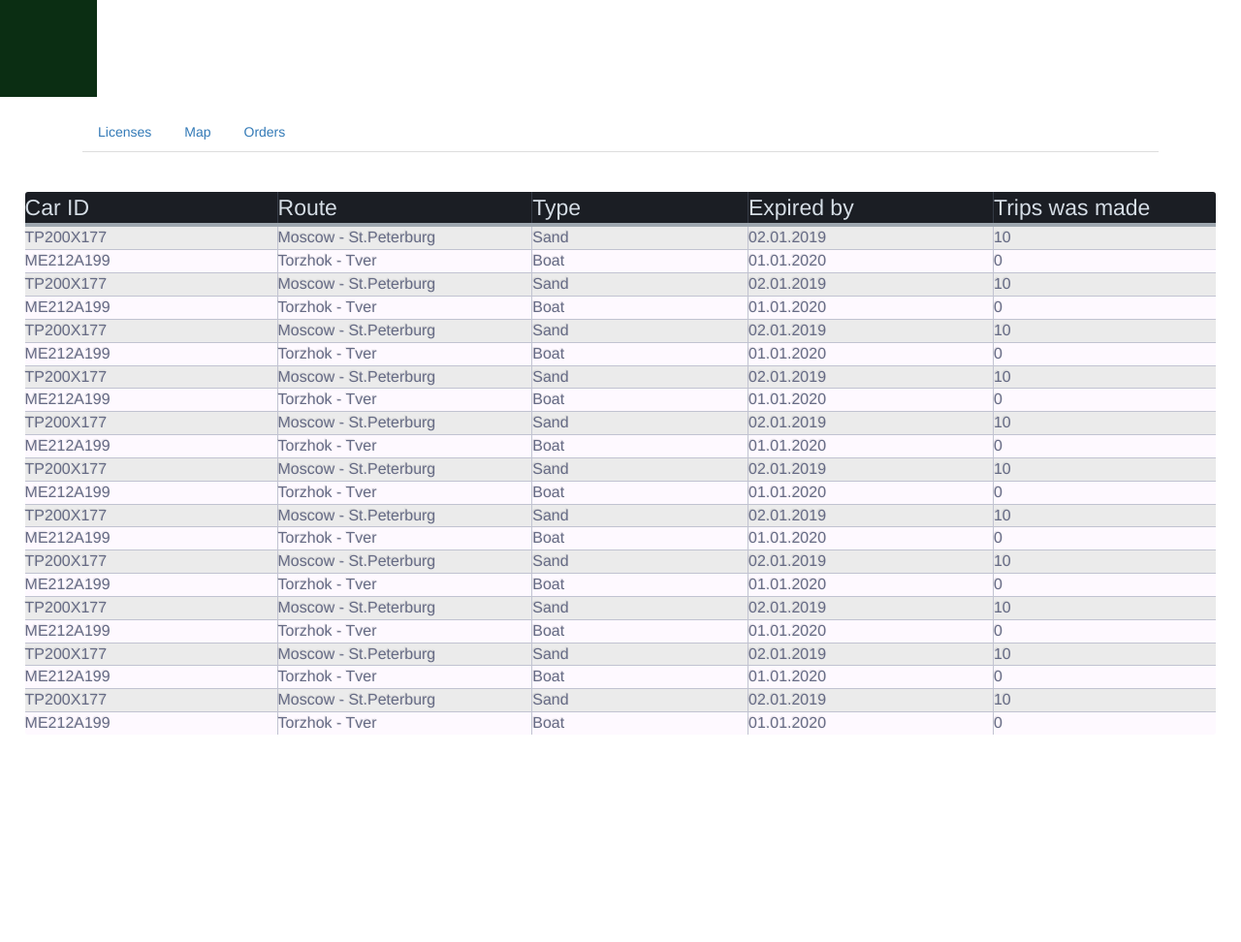
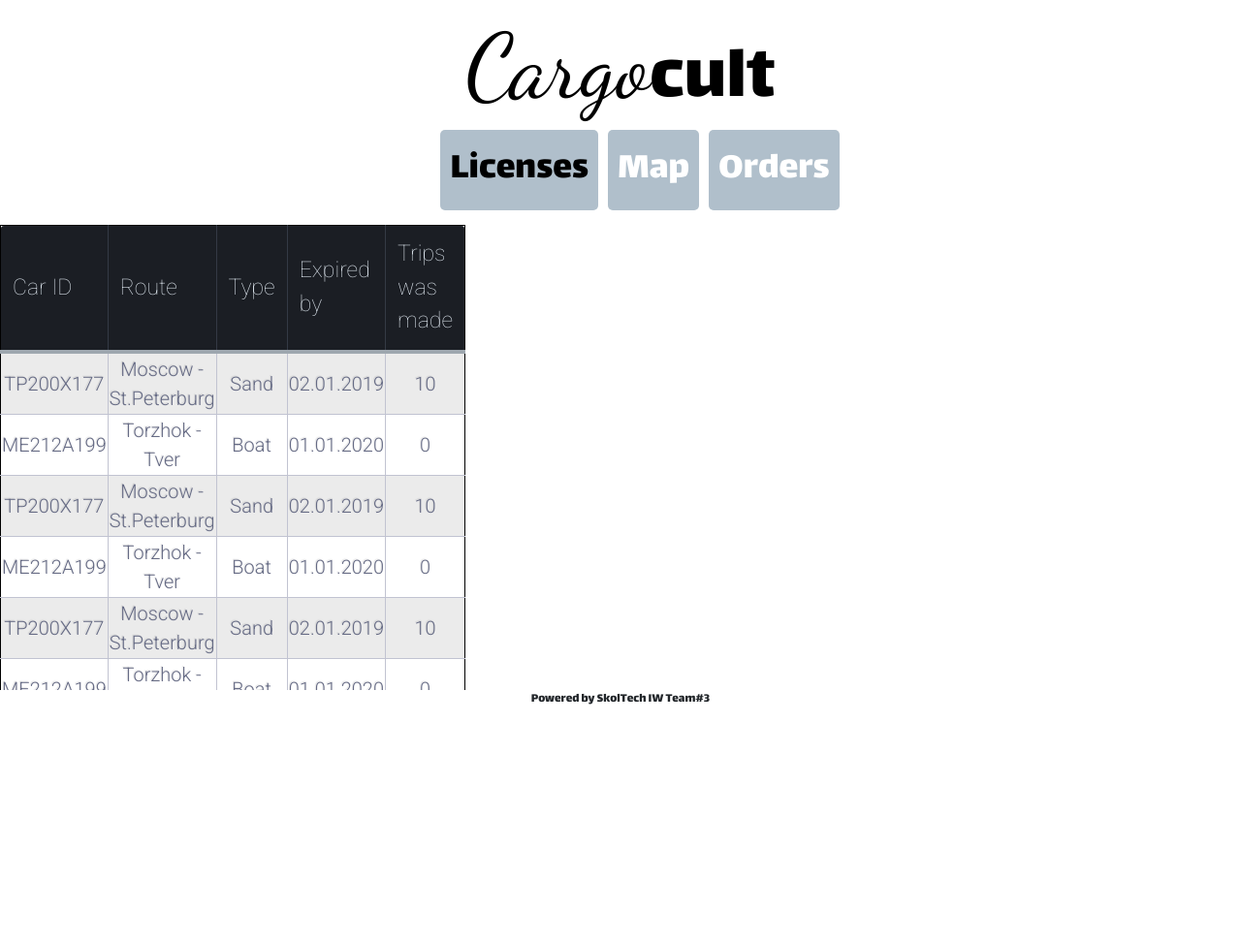
Before and after one commit to rvtsukanov/Cargo, a plain HTML site: page index.html in a window 1280 px wide. Shown: the whole page at 97% size. After the commit the page ends 800 px from the top, so only its background shows below. Drawn offline with nearby package versions, Linux system fonts and the light colour scheme; a web font is replaced by a local one.

Commit message:
Almost ready verstka

```diff
--- a/css/main.css
+++ b/css/main.css
@@ -1,4 +1,6 @@
 @import url(https://fonts.googleapis.com/css?family=Roboto:400,500,700,300,100);
+@import url('https://fonts.googleapis.com/css?family=Dancing+Script');
+@import url('https://fonts.googleapis.com/css?family=Coda|Dancing+Script|Lalezar');
 
 body {
   background-color: #ffffff;
@@ -8,28 +10,103 @@ body {
   text-rendering: optimizeLegibility;
 }
 
-.nav nav-tabs{
-  width: 50%;
-  margin: 0 auto
+span{
+  font-family: 'Dancing Script', cursive;
+  font-size: 70pt;
+
+}
+
+.container{
+  text-decoration: none;
+  padding: 10px;
+  font-size: 30pt;
+  text-align: center;
+  width: 100%;
+  justify-content: center;
+}
+
+.map{
+  justify-content: center;
+  background-color: #28a745;
+  display: none;
+  width: 100%;
+  height: 60vh;
+  overflow: auto;
 }
 
 
-div.main-table {
-  display: block;
+.order{
+  justify-content: center;
+  background-color: red;
+  display: none;
   width: 100%;
-  height: 800px;
+  height: 60vh;
   overflow: auto;
-  padding: 2%;
-}
-
-.container{
-  padding: 15px;
 }
 
 div.shapka{
-  background-color: #0b2e13;
-  width: 100px;
-  height: 100px;
+  text-align: center;
+  font-size: 60pt;
+  color: black;
+  font-family: 'Lalezar', cursive;
+  background-color: #ffffff;
+  width: 100%;
+  height: 130px;
+}
+
+div.main-table {
+  display: flex;
+  width: 100%;
+  height: 60vh;
+  overflow: auto;
+}
+
+.inside{
+  width: 100%;
+  justify-content: center;
+
+}
+
+.ordinary {
+  color: white;
+}
+
+.active {
+  background-color: red;
+  color: black;
+}
+
+.inside li{
+  cursor: pointer;
+  font-size: 30pt;
+  text-align: center;
+  font-family: Lalezar, cursive;
+  color: white;
+  border-radius: 5px;
+  width: 400px;
+  height: 25px;
+  background-color: #b0bfcb;
+  padding: 10px;
+  display: inline;
+  align-items: center;
+
+}
+
+div.subsc{
+  position: relative;
+  margin-bottom: 0px;
+  text-align: center;
+  font-family: Lalezar, cursive;
+  font-size: 10pt;
+
+}
+
+div.table-title {
+  display: block;
+  margin: auto;
+  max-width: 600px;
+  padding:5px;
+  width: 100%;
 }
 
 .table-title h3 {
@@ -42,6 +119,10 @@ div.shapka{
   text-transform:uppercase;
 }
 
+table{
+  padding: 2%;
+  border: solid black 1px;
+}
 
 /*** Table Styles **/
 
@@ -52,21 +133,21 @@ div.shapka{
   height: 320px;
   margin: auto;
   max-width: 600px;
-  padding:50px;
+  padding:5px;
   width: 100%;
   box-shadow: 0 5px 10px rgba(0, 0, 0, 0.1);
   animation: float 5s infinite;
 }
 
 th {
-  overflow: auto;
+  width: 1%;
   color:#D5DDE5;;
   background:#1b1e24;
   border-bottom:4px solid #9ea7af;
   border-right: 1px solid #343a45;
   font-size:23px;
   font-weight: 100;
-  padding:240px;
+  padding:12px;
   text-align:left;
   text-shadow: 0 1px 1px rgba(0, 0, 0, 0.1);
   vertical-align:middle;
@@ -87,7 +168,6 @@ tr {
   border-bottom-: 1px solid #C1C3D1;
   color:#666B85;
   font-size:16px;
-  padding: 10px;
   font-weight:normal;
   text-shadow: 0 1px 1px rgba(256, 256, 256, 0.1);
 }
@@ -123,13 +203,13 @@ tr:last-child td:last-child {
 }
 
 td {
-  width: 1%;
-  background: #fef9ff;
-  padding: 30%;
-  text-align:left;
+  width: 1px;
+  height: 40px;
+  background:#FFFFFF;
+  text-align:center;
   vertical-align:middle;
   font-weight:300;
-  font-size:100%;
+  font-size:20px;
   text-shadow: -1px -1px 1px rgba(0, 0, 0, 0.1);
   border-right: 1px solid #C1C3D1;
 }
--- a/index.html
+++ b/index.html
@@ -14,50 +14,23 @@
     <!--===============================================================================================-->
     <link rel="stylesheet" type="text/css" href="animate/animate.css">
     <!--===============================================================================================-->
-    <link rel="stylesheet" type="text/css" href="select2/select2.min.css">
-    <!--===============================================================================================-->
-    <link rel="stylesheet" type="text/css" href="perfect-scrollbar/perfect-scrollbar.css">
-    <!--===============================================================================================-->
     <link rel="stylesheet" type="text/css" href="css/util.css">
     <link rel="stylesheet" type="text/css" href="css/main.css">
-    <link rel="stylesheet" href="https://maxcdn.bootstrapcdn.com/bootstrap/3.3.7/css/bootstrap.min.css">
     <script src="https://ajax.googleapis.com/ajax/libs/jquery/3.3.1/jquery.min.js"></script>
+    <script src="script.js"></script>
     <!--===============================================================================================-->
 </head>
 <body>
 
-<div class="shapka"> </div>
+<div class="shapka"><span>Cargo</span>cult</div>
 
 <div class="container">
-    <ul class="nav nav-tabs">
-        <li><a href="#menu1">Licenses</a></li>
-        <li><a href="#menu2">Map</a></li>
-        <li><a href="#menu3">Orders</a></li>
+    <ul class="inside">
+        <li id="lic">Licenses</li>
+        <li id = "map">Map</li>
+        <li id="ord">Orders</li>
     </ul>
-
-    <div class="tab-content">
-        <div id="menu1" class="tab-pane fade">
-            <h3>Menu 1</h3>
-            <p>Ut enim ad minim veniam, quis nostrud exercitation ullamco laboris nisi ut aliquip ex ea commodo consequat.</p>
-        </div>
-        <div id="menu2" class="tab-pane fade">
-            <h3>Menu 2</h3>
-            <p>Sed ut perspiciatis unde omnis iste natus error sit voluptatem accusantium doloremque laudantium, totam rem aperiam.</p>
-        </div>
-        <div id="menu3" class="tab-pane fade">
-            <h3>Menu 3</h3>
-            <p>Eaque ipsa quae ab illo inventore veritatis et quasi architecto beatae vitae dicta sunt explicabo.</p>
-        </div>
-    </div>
 </div>
-
-<script>
-    $(document).ready(function(){
-        $(".nav-tabs a").click(function(){
-            $(this).tab('show');
-        });
-    });
-</script>
 
 
 <div class="main-table">
@@ -239,5 +212,12 @@
         </tbody>
     </table>
 </div>
+
+
+<div class="map">The map will be here</div>
+<div class="order">The orders will be here</div>
+
+<div class="subsc">Powered by SkolTech IW Team#3</div>
+
 </body>
 </html>
--- a/script.js
+++ b/script.js
@@ -0,0 +1,39 @@
+$(document).ready(function(){
+    $('#lic').css('color', 'black');
+    var chosen = 'lic';
+
+
+    $('.container li').hover(function(){
+        $(this).css('color', 'black');
+    }, function(){
+        $(this).css('color', 'white')
+    });
+
+    $('#lic').click(function() {
+        $('div.main-table').css('display', 'flex');
+        $('div.map').css('display', 'none');
+        $('div.order').css('display', 'none');
+        $('#lic').css('color', 'black');
+        $('#map').css('color', 'white');
+        $('#ord').css('color', 'white');
+    });
+
+    $('#map').click(function() {
+        $('div.main-table').css('display', 'none');
+        $('div.map').css('display', 'flex');
+        $('div.order').css('display', 'none');
+        $('#lic').css('color', 'white');
+        $('#map').css('color', 'black');
+        $('#ord').css('color', 'white');
+    });
+
+    $('#ord').click(function() {
+        $('div.main-table').css('display', 'none');
+        $('div.map').css('display', 'none');
+        $('div.order').css('display', 'flex');
+        $('#lic').css('color', 'white');
+        $('#map').css('color', 'white');
+        $('#ord').css('color', 'black');
+    });
+
+});
```
